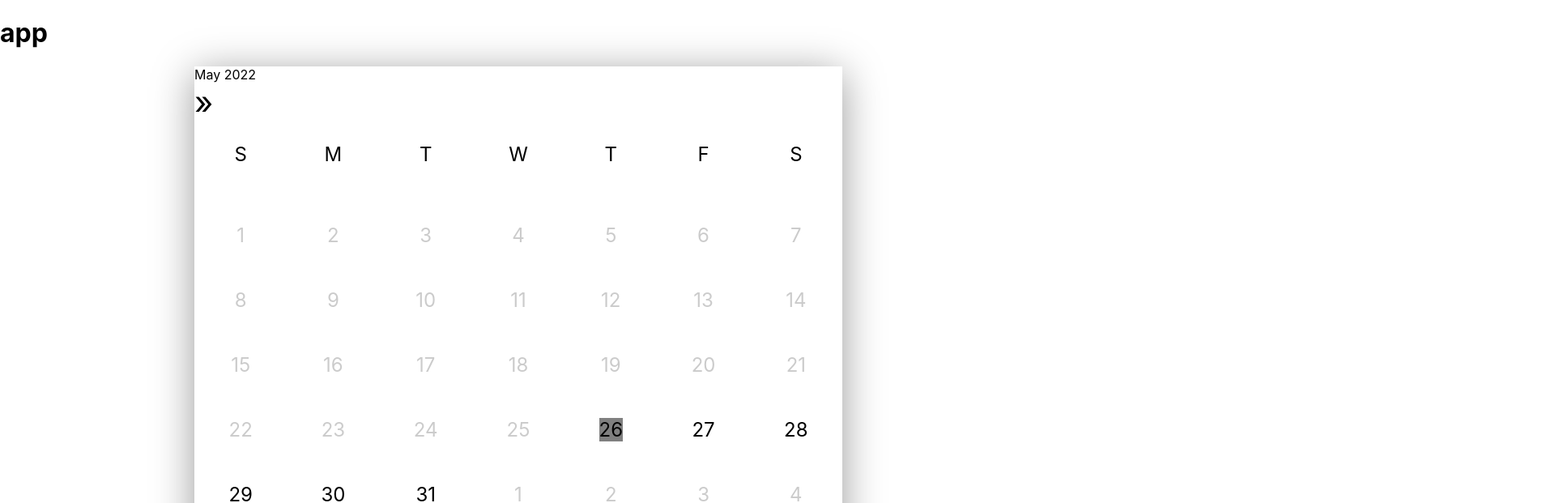
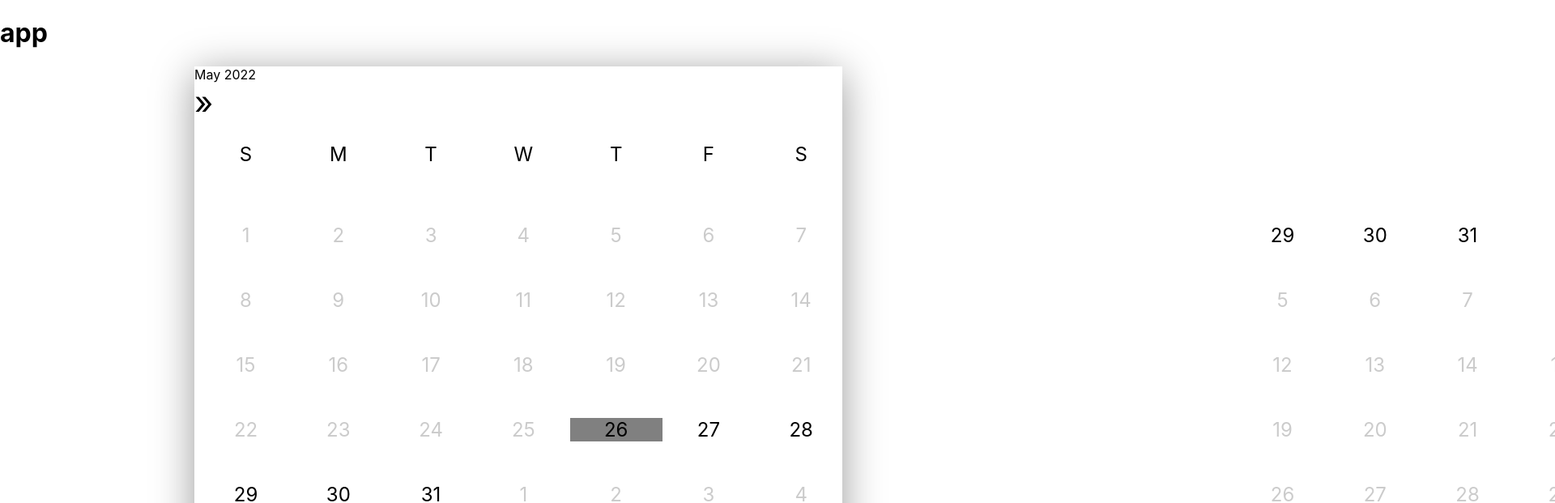
Before and after one commit to NicholasLin718/Party-Planner, a React (Create React App) app in the folder frontend/: page /calendar in a window 1280 px wide. Shown: the top 621 px of the page at 81% size, 1920 px wide, since content can reach past the window. Built offline with nearby package versions, Linux system fonts and the light colour scheme.

Commit message:
fixed calendar and added hover feature

```diff
--- a/frontend/src/calendar/Calendar.css
+++ b/frontend/src/calendar/Calendar.css
@@ -17,24 +17,10 @@
     cursor: pointer;
 }
 
-.calendar .day{
-    /* position: relative;
-    width: 50px;
-    height: 44px;
-    display: inline-block; */
-    /* background-color:white;
-    padding: 0;
-    margin: 0;
-    box-sizing: border-box;
-    z-index: 1;
-    text-align: center;
-    text-decoration: none; */
-}
-
 .calendar .day-names, .week{
-    width: 800px;
+    width: 100%;
     height: 5rem;
-    /* padding: 0 0.4rem; */
+    padding: 0 0.4rem;
     display: flex;
     align-items: center;
 }
@@ -42,24 +28,27 @@
 .calendar .dayOfWeek, .day{
     font-size: 24px;
     font-weight: 400;
-    width: calc(812.8px / 7);
+    width: calc(800px / 7);
     display: flex;
     justify-content: center;
     align-items: center;
 }
 
-
-
-.calendar .day .selected{
+.calendar .selected{
     background-color: palevioletred;
 }
-.calendar .day .today{
+.calendar .unselected:hover{
+    background-color: gray;
+    cursor: pointer;
+}
+
+.calendar .today{
     background-color: gray;
 }
-.calendar .day .before{
+.calendar .before{
     opacity: 0.2; /* Real browsers */
 }
-.calendar .day .disable{
+.calendar .disable{
     opacity: 0.2; /* Real browsers */
 }
 
@@ -67,8 +56,7 @@
     overflow: hidden;
     height: 450px;
     display: flex;
-    /* position: absolute; */
-    left: 0;
+    position: absolute;
     transition: all 1s ease-out;
 }
 
--- a/frontend/src/calendar/Calendar.jsx
+++ b/frontend/src/calendar/Calendar.jsx
@@ -37,9 +37,8 @@ export default function Calendar() {
                             {month.map((week, j) =>
                             <div className="week" key={j}>
                                 {week.map((day, k) =>
-                                <div className="day" key={k}>
                                     <Day key={k} day={day} selectedDay={selectedDay} selectedList={selectedList} setSelectedList={setSelectedList} currentMonth={currentMonth}/>
-                                </div>)}
+                                    )}
                             </div>)}
                         </div>
                     </div>
--- a/frontend/src/calendar/Day.jsx
+++ b/frontend/src/calendar/Day.jsx
@@ -36,7 +36,7 @@ export default function Day(props) {
                 }
             }}
 
-            className={unclickable ? "disable" : dayStyles(day, selectedDay, select)}>
+            className={"day " + (unclickable ? "disable" : dayStyles(day, selectedDay, select)) + ((!select && !unclickable) ? " unselected" : "")}>
             <div>
                 {day.format("D")}
             </div>
```
